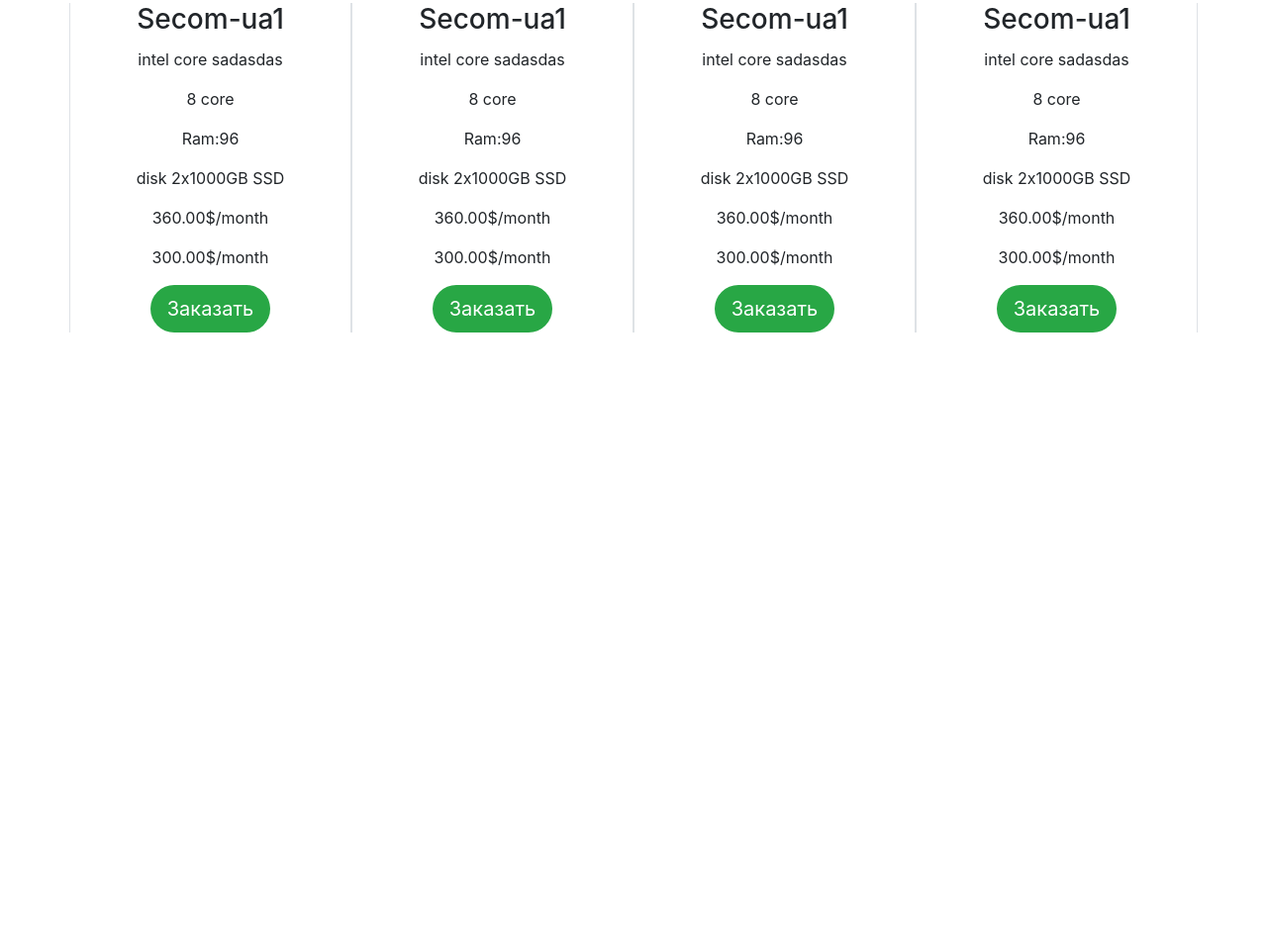
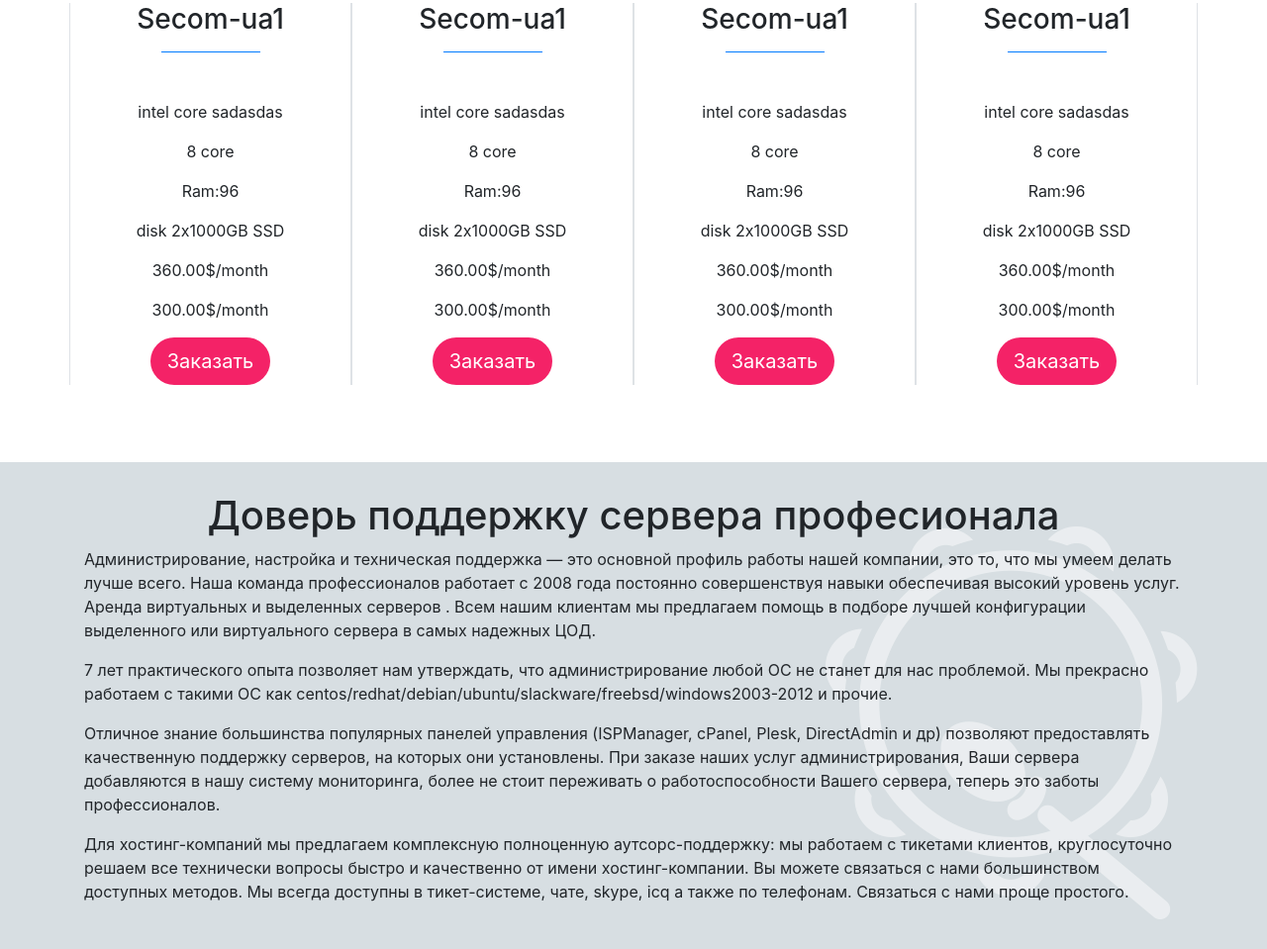
Before and after one commit to saidak-vlad/Server_robota, a plain HTML site: page index.html in a window 1280 px wide. Shown: the part 823-1782 px from the top of the page at 99% size. Before the commit the page ends 1237 px from the top, so only its background shows below. Drawn offline with nearby package versions, Linux system fonts and the light colour scheme.

Commit message:
створив

```diff
--- a/css/style.css
+++ b/css/style.css
@@ -1,4 +1,6 @@
 
+
+/*======================header================================*/
 .logo a{
     color:black;
 }
@@ -20,7 +22,27 @@
     transform: scale(1);
 }
 
+
+/*======================header================================*/
+.btn-pink{
+    background-color: #f42267;
+}
 .padding{
     padding-top:15px;
     padding-bottom: 15px;
 }
+.padding .border{
+   background-color: aqua;
+}
+/*======================header================================*/
+.section-info{
+    background-color: #d7dee2;
+    padding-top: 30px;
+    padding-bottom: 30px;
+}
+.section-info .container{
+    background:url(../img/Без-имени-2.png)no-repeat  bottom right /*fixed*/;
+    margin-bottom:auto;
+    position:relative;
+
+}
--- a/index.html
+++ b/index.html
@@ -54,7 +54,7 @@
         <div class="row text-center padding">
             <div class="col-12">
                 <h1 class=" jumbo-header text-white ">aренда выделенных серверов с бесплатным администрированием 24/7
-                    <hr class=" border-danger mb-5 " style="width: 100px;">
+                    <hr class=" border-primary mb-5 " style="width: 100px;">
                 </h1>
             </div>
 
@@ -96,7 +96,7 @@
 </div>
 </div>
 
-<div class="container-fluid padding" >
+<div class="container-fluid padding">
     <div class="container py-5">
         <div class="row text-center padding">
             <div class="col-12">
@@ -105,57 +105,90 @@
 
             <div class="col-xs-12 col-sm-4 col-md-3  border-right border-left mt-5">
                 <h3 class="card-title">Secom-ua1</h3>
+                <hr class=" border-primary mb-5 " style="width: 100px;">
                 <p class="card-text">intel core sadasdas</p>
                 <p class="card-text">8 core</p>
                 <p class="card-text">Ram:96</p>
                 <p class="card-text">disk 2x1000GB SSD</p>
                 <p class="card-text">360.00$/month</p>
                 <p class="card-text">300.00$/month</p>
-                <button class="btn btn-lg btn-action-work  rounded-pill bg-success text-white" >
-                   Заказать
+                <button class="btn btn-lg btn-pink  rounded-pill  text-white">
+                    Заказать
                 </button>
             </div>
             <div class="col-xs-12 col-sm-4 col-md-3  border-right border-left mt-5">
                 <h3 class="card-title">Secom-ua1</h3>
+                <hr class=" border-primary mb-5 " style="width: 100px;">
                 <p class="card-text">intel core sadasdas</p>
                 <p class="card-text">8 core</p>
                 <p class="card-text">Ram:96</p>
                 <p class="card-text">disk 2x1000GB SSD</p>
                 <p class="card-text">360.00$/month</p>
                 <p class="card-text">300.00$/month</p>
-                <button class="btn btn-lg btn-action-work  rounded-pill bg-success text-white" >
+                <button class="btn btn-lg btn-pink  rounded-pill  text-white">
                     Заказать
                 </button>
             </div>
             <div class="col-xs-12 col-sm-4 col-md-3  border-right border-left mt-5">
                 <h3 class="card-title">Secom-ua1</h3>
+                <hr class=" border-primary mb-5 " style="width: 100px;">
                 <p class="card-text">intel core sadasdas</p>
                 <p class="card-text">8 core</p>
                 <p class="card-text">Ram:96</p>
                 <p class="card-text">disk 2x1000GB SSD</p>
                 <p class="card-text">360.00$/month</p>
                 <p class="card-text">300.00$/month</p>
-                <button class="btn btn-lg btn-action-work  rounded-pill bg-success text-white" >
+                <button class="btn btn-lg btn-pink  rounded-pill  text-white">
                     Заказать
                 </button>
             </div>
             <div class="col-xs-12 col-sm-4 col-md-3  border-right border-left mt-5">
                 <h3 class="card-title">Secom-ua1</h3>
+                <hr class=" border-primary mb-5 " style="width: 100px;">
                 <p class="card-text">intel core sadasdas</p>
                 <p class="card-text">8 core</p>
                 <p class="card-text">Ram:96</p>
                 <p class="card-text">disk 2x1000GB SSD</p>
                 <p class="card-text">360.00$/month</p>
                 <p class="card-text">300.00$/month</p>
-                <button class="btn btn-lg btn-action-work  rounded-pill bg-success text-white" >
+                <button class="btn btn-lg btn-pink  rounded-pill  text-white">
                     Заказать
                 </button>
             </div>
-
         </div>
     </div>
 </div>
-</div>
+
+<section class="section-info ">
+    <div class="container-fluid">
+        <div class="container">
+            <div class="row">
+                <div class="col-12">
+                    <h1 class="text-center">Доверь поддержку сервера професионала</h1>
+                    <p>Администрирование, настройка и техническая поддержка — это основной профиль работы нашей компании,
+                    это то, что мы умеем делать лучше всего. Наша команда профессионалов работает с 2008 года постоянно
+                    совершенствуя навыки обеспечивая высокий уровень услуг. Аренда виртуальных и выделенных серверов .
+                    Всем нашим клиентам мы предлагаем помощь в подборе лучшей конфигурации выделенного или виртуального
+                    сервера в самых надежных ЦОД.</p>  <p>
+                    7 лет практического опыта позволяет нам утверждать, что администрирование любой ОС не станет для нас
+                    проблемой. Мы прекрасно работаем с такими ОС как
+                    centos/redhat/debian/ubuntu/slackware/freebsd/windows2003-2012 и прочие.
+                    </p>  <p>
+                    Отличное знание большинства популярных панелей управления (ISPManager, cPanel, Plesk, DirectAdmin и
+                    др) позволяют предоставлять качественную поддержку серверов, на которых они установлены. При заказе
+                    наших услуг администрирования, Ваши сервера добавляются в нашу систему мониторинга, более не стоит
+                    переживать о работоспособности Вашего сервера, теперь это заботы профессионалов.
+                    </p>  <p>
+                    Для хостинг-компаний мы предлагаем комплексную полноценную аутсорс-поддержку: мы работаем с тикетами
+                    клиентов, круглосуточно решаем все технически вопросы быстро и качественно от имени
+                    хостинг-компании. Вы можете связаться с нами большинством доступных методов. Мы всегда доступны в
+                    тикет-системе, чате, skype, icq а также по телефонам. Связаться с нами проще простого.
+                    </p>
+                </div>
+            </div>
+        </div>
+    </div>
+</section>
 </body>
 
 <script src="https://use.fontawesome.com/releases/v5.15.1/js/all.js" data-auto-replace-svg="nest"></script>
```
Also changed, not shown: img/Без-имени-2.png (added).
